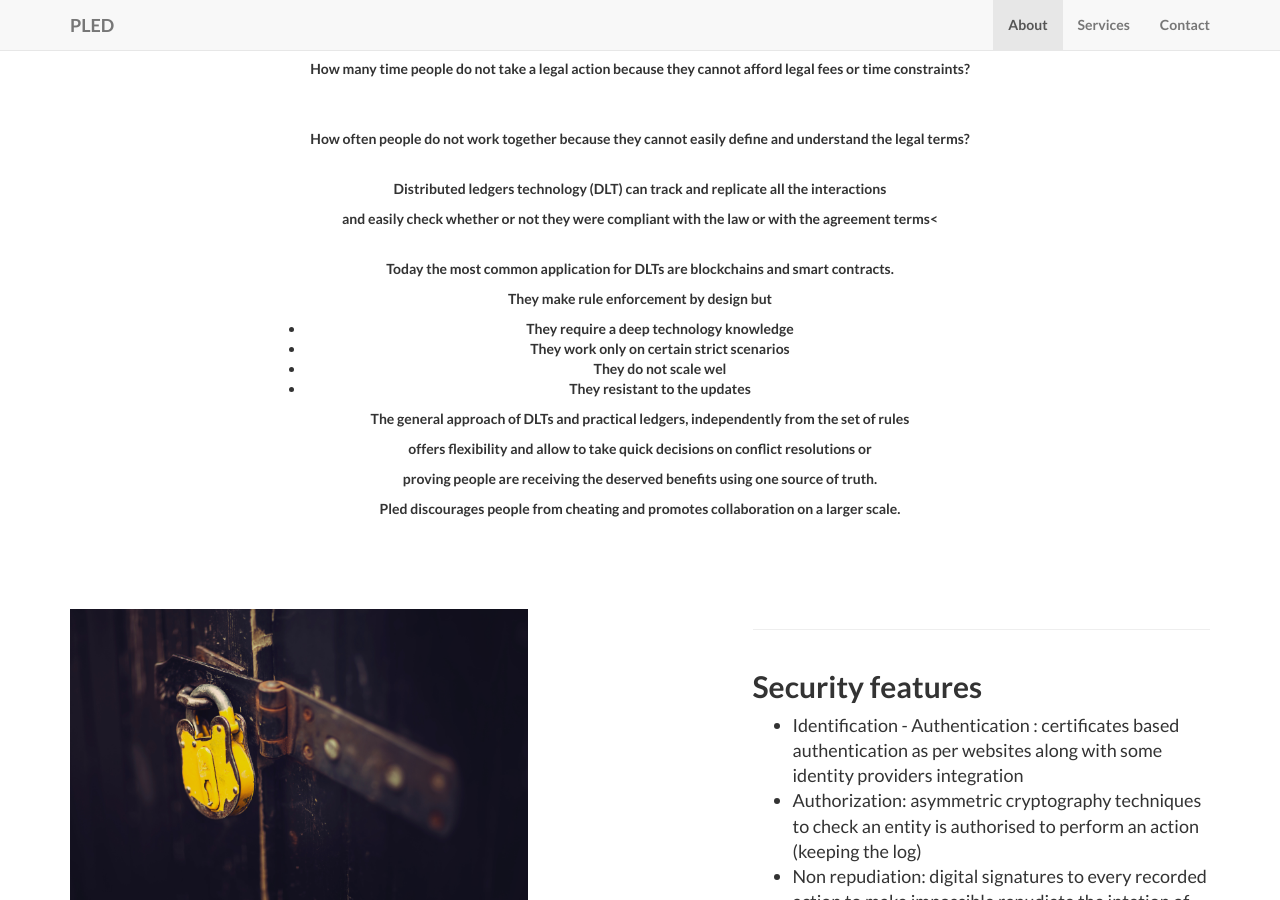
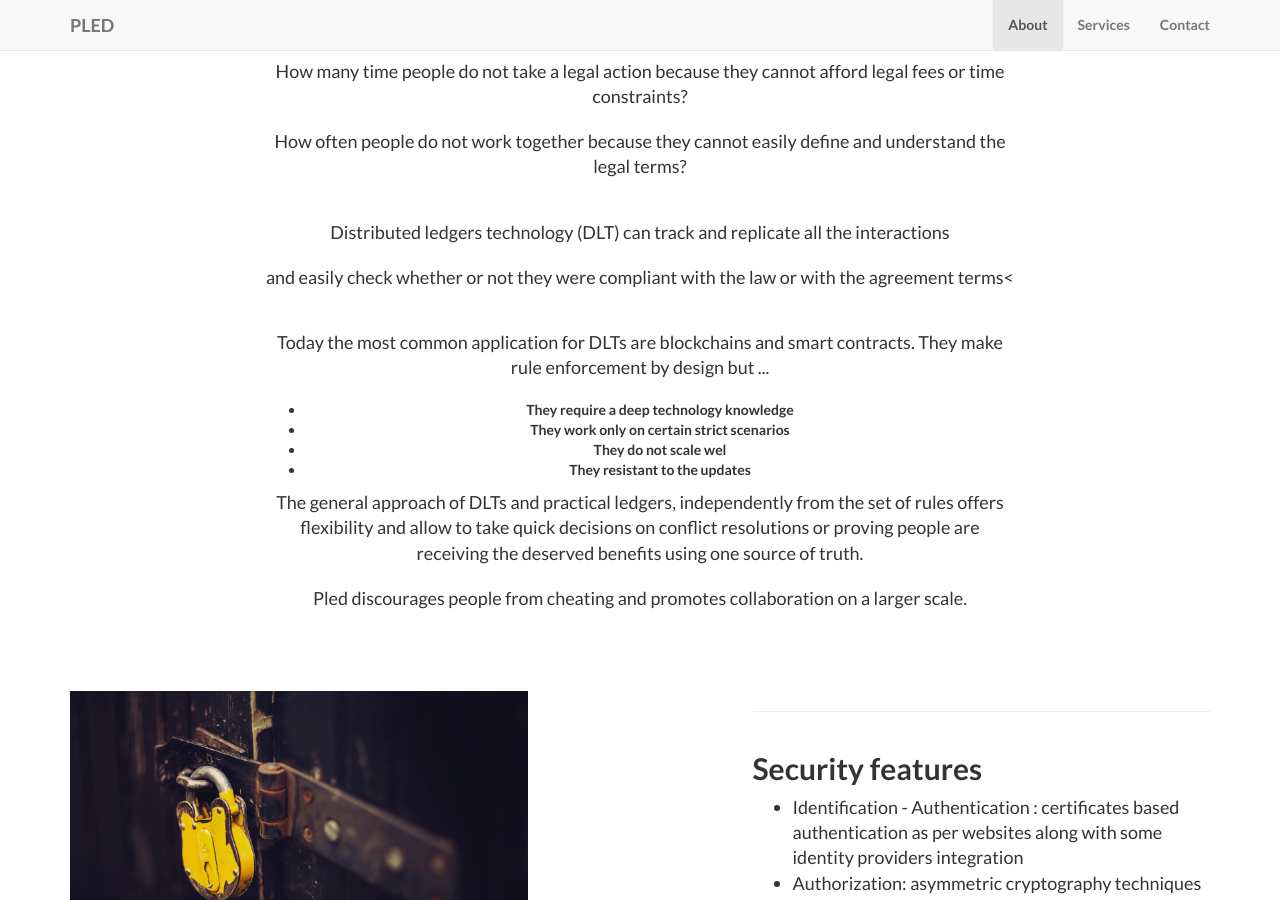
Before and after one commit to GaetanoMondelli/pled, a Jekyll site: the page built from index.html, in a window 1280 px wide and 900 px high, scrolled down 896 px. Built offline with Jekyll 4.4.1, drawn with Linux system fonts in a browser that asks for light colours.

Commit message:
fix(about): from p tag to div class lead

```diff
--- a/_includes/about.html
+++ b/_includes/about.html
@@ -7,32 +7,24 @@
               <br/>
               <div class="lead">Once the rules of partecipation are set there is no tool to ensure their application without going through long and sometimes expensive processes. </div>
               <br/>
-              <p>How many time people do not take a legal action because they cannot afford legal fees or time constraints?</p>
+              <div class="lead">How many time people do not take a legal action because they cannot afford legal fees or time constraints?</div>
+              <div class="lead">How often people do not work together because they cannot easily define and understand the legal terms? </div>
               <br/>
+              <div class="lead">Distributed ledgers technology (DLT) can track and replicate all the interactions</div>
+              <div class="lead">and easily check whether or not they were compliant with the law or with the agreement terms<</div>
               <br/>
-              <p>How often people do not work together because they cannot easily define and understand the legal terms? </p>
-              <br/>
-              <p>Distributed ledgers technology (DLT) can track and replicate all the interactions</p>
-              <p>and easily check whether or not they were compliant with the law or with the agreement terms<</p>
-              <br/>
-              <p>Today the most common application for DLTs are blockchains and smart contracts.</p>
-              <p>They make rule enforcement by design but </p>
+              <div class="lead">Today the most common application for DLTs are blockchains and smart contracts. They make rule enforcement by design but ... </div>
               <ul>
                   <li>They require a deep technology knowledge</li>
                   <li>They work only on certain strict scenarios</li>
                   <li>They do not scale wel</li>
                   <li>They resistant to the updates</li>
               </ul>
-             <p>The general approach of DLTs and practical ledgers, independently from the set of rules</p>
-             <p>offers flexibility and  allow to take quick decisions on conflict resolutions or</p>
-             <p>proving people are receiving the deserved benefits using one source of truth.</p>
-             <p> Pled discourages people from cheating and promotes collaboration on a larger scale.
+             <div class="lead">The general approach of DLTs and practical ledgers, independently from the set of rules offers flexibility and  allow to take quick decisions on conflict resolutions or proving people are receiving the deserved benefits using one source of truth. </div>
+             <div class="lead"> Pled discourages people from cheating and promotes collaboration on a larger scale.</div>
               <br/>
               <br/>
               <br/>
-              <br/>
-              <br/>
-
               </div>
         </div>
     </section>
```
